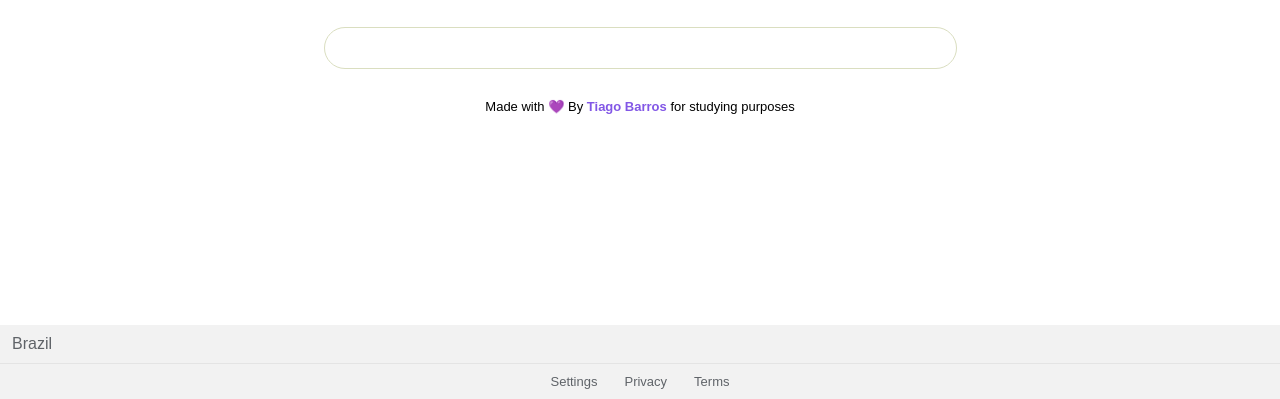
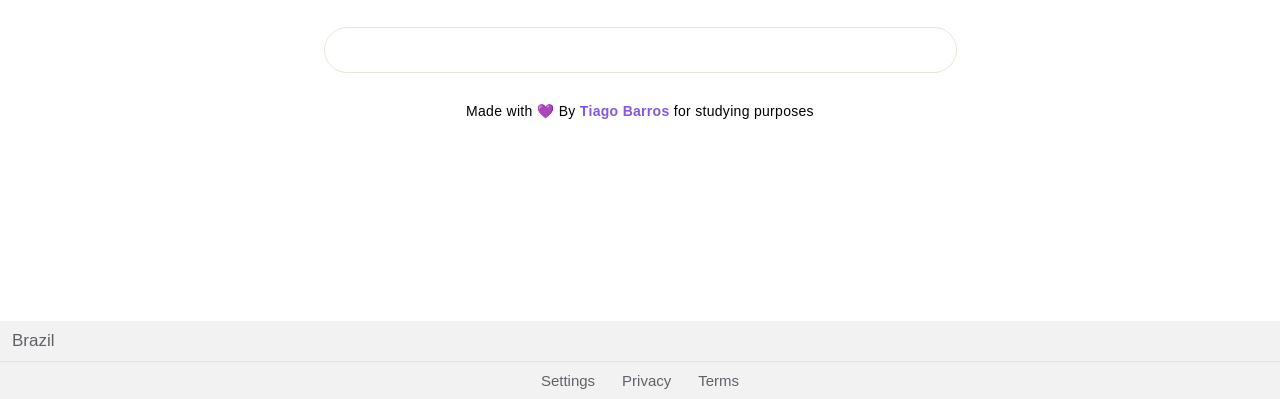
Before and after one commit to TiagoBarros01/clone-Google-homepage, a plain HTML site: page index.html in a window 1280 px wide. Shown: the part 401-800 px from the top of the page. Drawn offline with Linux system fonts and the light colour scheme.

Commit message:
Finished (for now)

```diff
--- a/style.css
+++ b/style.css
@@ -96,6 +96,7 @@ body {
   position: absolute;
   top: 0;
   left: 0;
+  cursor: pointer;
 }
 
 /* Main */
@@ -122,18 +123,20 @@ body {
   color: rgba(0, 0, 0, 0.87);
   background: transparent;
   border-radius: 25px;
-  border: 1px solid #dadec0;
+  border: 1px solid #e5e7d7;
   outline: 0;
 }
 
-.content-search:focus {
-  border: 1px solid rgb(51, 49, 49);
+.content-search:hover {
+  box-shadow: 1px 2px 4px 1px rgb(206, 206, 206);
+  transition: 100ms;
 }
 
 .content-offer {
   margin-top: 24px;
-  font-size: 13px;
+  font-size: 14px;
   padding: 6px 12px;
+  letter-spacing: .3px;
 }
 
 .content-offer a {
@@ -186,18 +189,6 @@ body {
 /* Media Query */
 
 @media (min-width: 768px) {
-  .content {
-    padding-top: 200px;
-  }
-  .content-logo {
-    height: 110px;
-  }
-  .content-search {
-    padding: 13px 10px 6px 20px;
-    margin-top: 30px;
-    width: 80%
-  }
-
   .menu {
     display: flex;
     align-items: right;
@@ -217,11 +208,30 @@ body {
   .menu-link-desktop:hover {
     color: rgb(104, 95, 95);
     text-decoration: underline;
-    transition:300ms;
+    transition: 300ms;
   }
 
   .menu-link-desktop:nth-child(3) {
     padding-left: 10px;
   }
 
+  .content {
+    padding-top: 200px;
   }
+  .content-logo {
+    height: 110px;
+  }
+  .content-search {
+    padding: 13px 10px 10px 20px;
+    margin-top: 30px;
+    width: 80%;
+  }
+
+  .footer-location {
+    font-size: 17px;
+  }
+
+  .footer-links {
+    font-size: 15px;
+  }
+}
```
Lines whose indentation alone changed are shown as unchanged.
